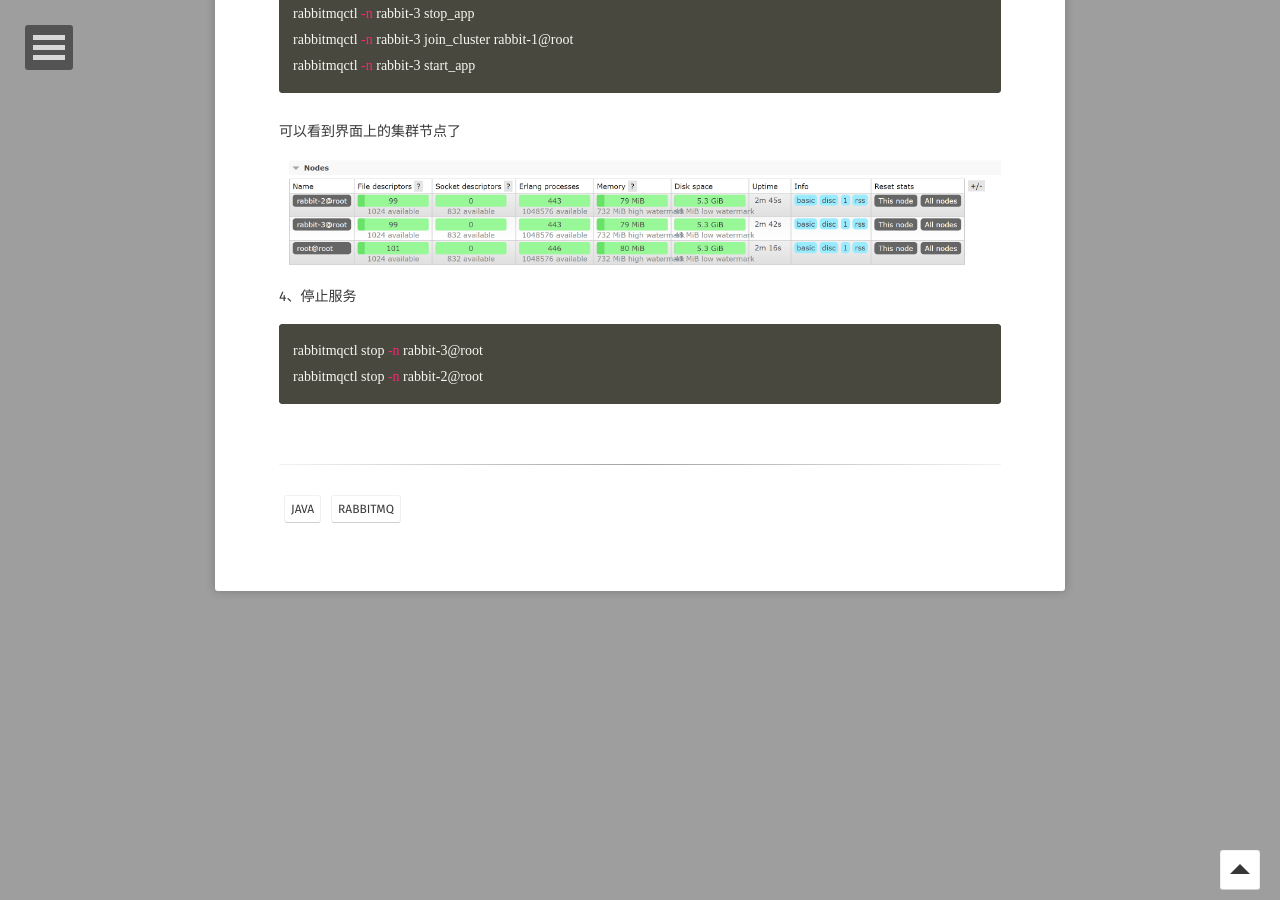
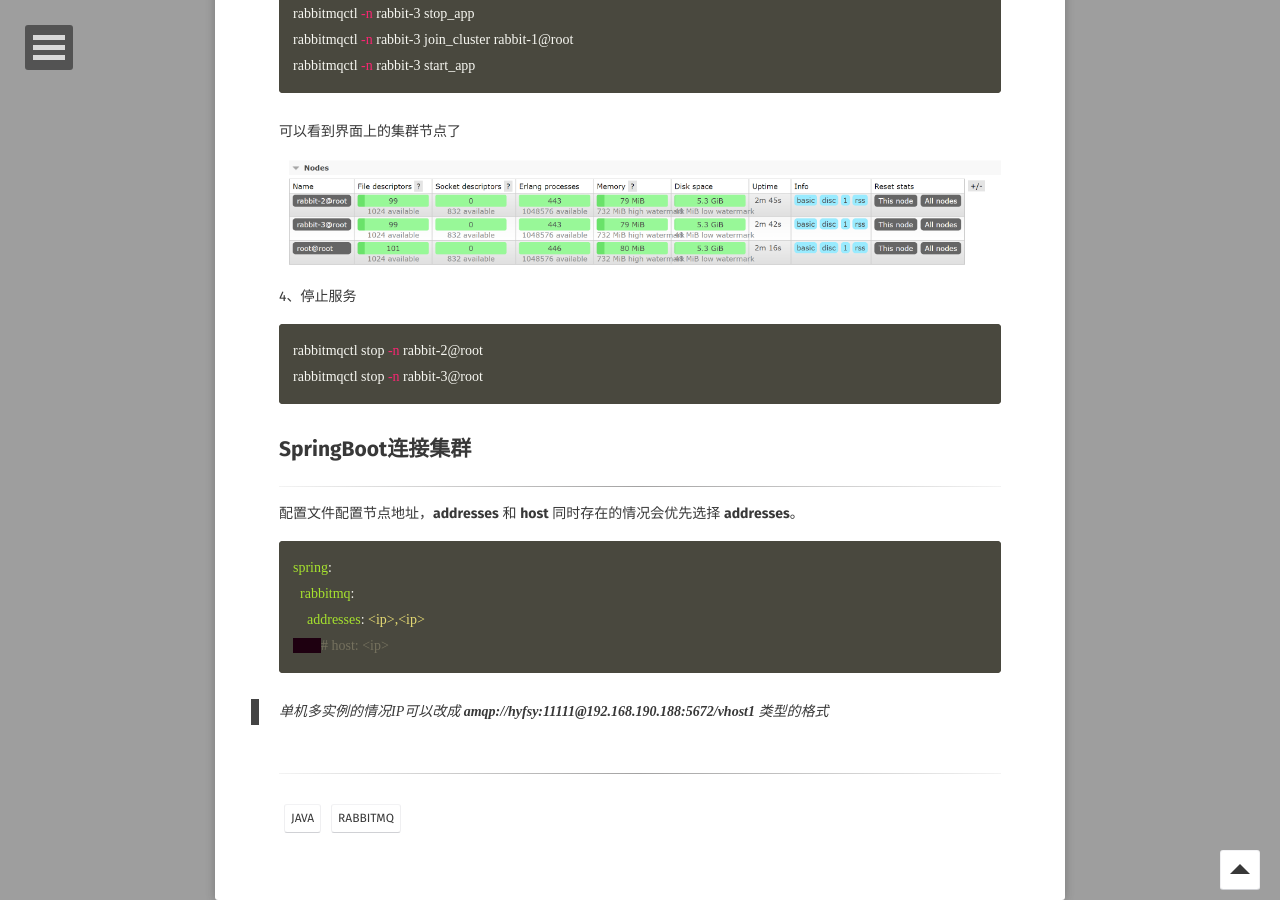
Before and after one commit to hyfsy/hyfsy.github.io, a Jekyll site: the page built from _posts/2021-03-17-rabbitmq-cluster.md, in a window 1280 px wide and 900 px high, scrolled down 3395 px. Built offline with Jekyll 4.4.1, drawn with Linux system fonts in a browser that asks for light colours; some web fonts are replaced.

````diff
--- a/_posts/2021-03-17-rabbitmq-cluster.md
+++ b/_posts/2021-03-17-rabbitmq-cluster.md
@@ -178,6 +178,25 @@
 4、停止服务
 
 ```shell
+rabbitmqctl stop -n rabbit-2@root
 rabbitmqctl stop -n rabbit-3@root
-rabbitmqctl stop -n rabbit-2@root
 ```
+
+
+
+
+
+## SpringBoot连接集群
+
+---
+
+配置文件配置节点地址，**addresses** 和 **host** 同时存在的情况会优先选择 **addresses**。
+
+```yaml
+spring:
+  rabbitmq:
+    addresses: <ip>,<ip>
+	# host: <ip>
+```
+
+> 单机多实例的情况IP可以改成 **amqp://hyfsy:11111@192.168.190.188:5672/vhost1** 类型的格式
````
Also changed, not shown: _posts/2020-03-27-debug-jdk12.md (added, +119 -0 lines), images/2021/03/27/001.png (added), images/2021/03/27/002.png (added), images/2021/03/27/003.png (added).
